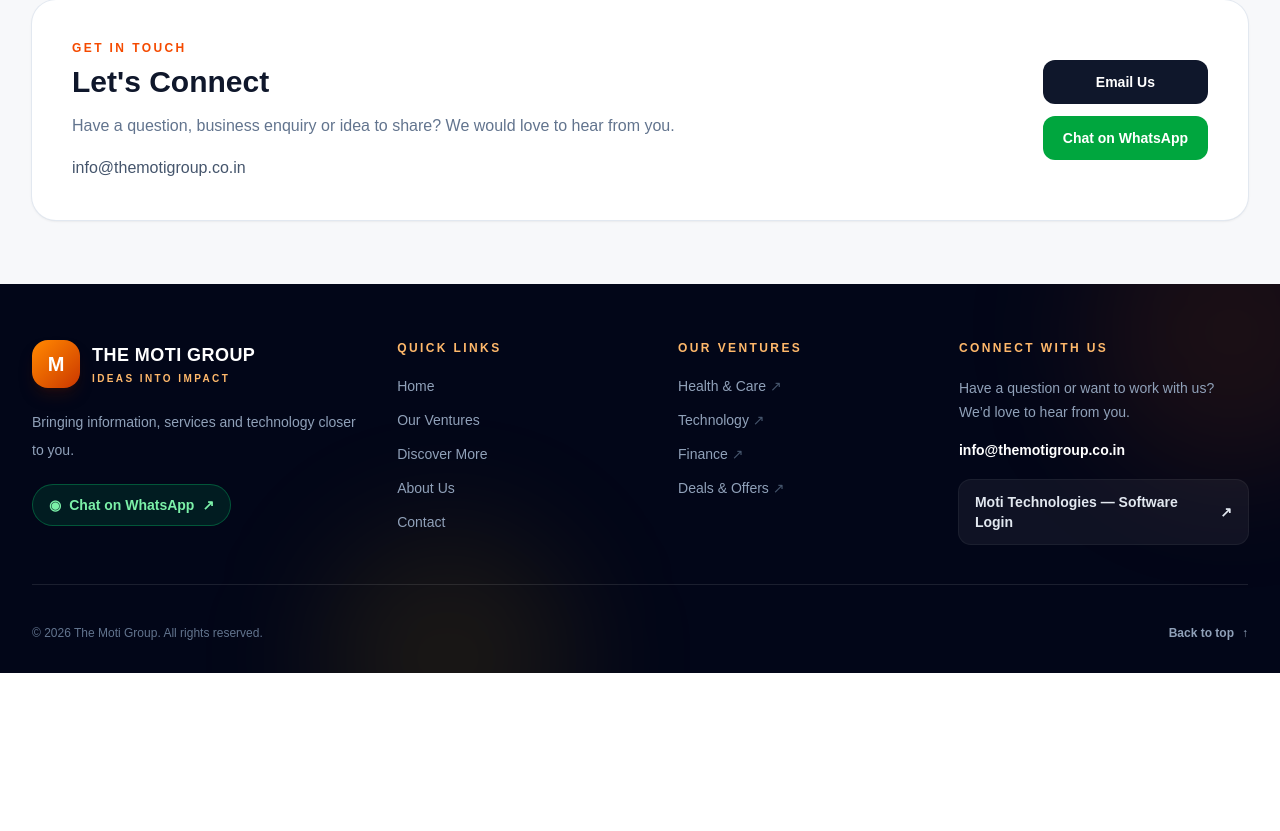
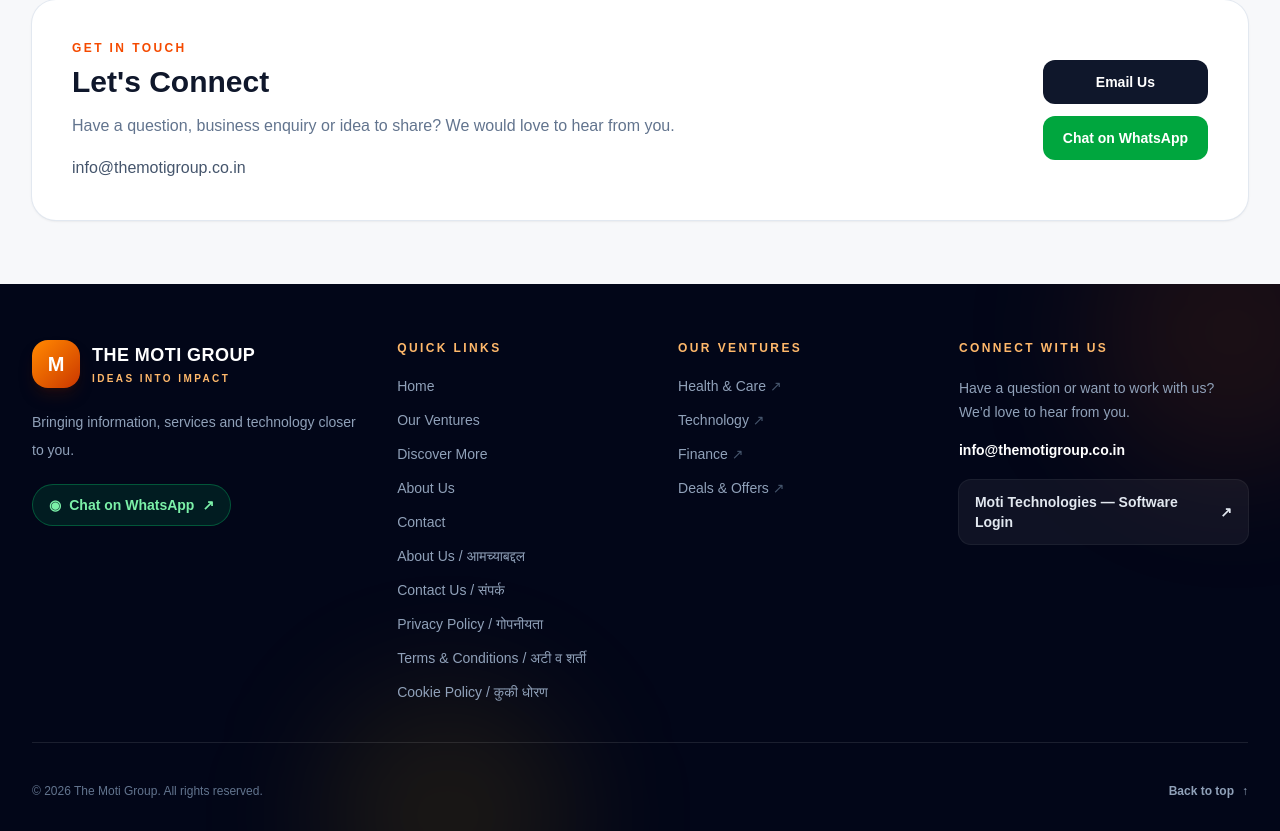
Before and after one commit to aarthak21-beep/themotigroup, a Next.js app: page / in a window 1280 px wide. Shown: the part 3926-4757 px from the top of the page. Before the commit the page ends 4599 px from the top, so only its background shows below. Built offline with nearby package versions, Linux system fonts and the light colour scheme; no server answers.

Commit message:
Link policy and information pages in footer

```diff
--- a/app/page.tsx
+++ b/app/page.tsx
@@ -729,6 +729,11 @@
                 <a href="#trending" className="transition hover:translate-x-1 hover:text-white">{t.latest}</a>
                 <a href="#about" className="transition hover:translate-x-1 hover:text-white">{t.aboutNav}</a>
                 <a href="#contact" className="transition hover:translate-x-1 hover:text-white">{t.contactNav}</a>
+                <a href="/about-us" className="transition hover:translate-x-1 hover:text-white">About Us / आमच्याबद्दल</a>
+                <a href="/contact-us" className="transition hover:translate-x-1 hover:text-white">Contact Us / संपर्क</a>
+                <a href="/privacy-policy" className="transition hover:translate-x-1 hover:text-white">Privacy Policy / गोपनीयता</a>
+                <a href="/terms-and-conditions" className="transition hover:translate-x-1 hover:text-white">Terms & Conditions / अटी व शर्ती</a>
+                <a href="/cookie-policy" className="transition hover:translate-x-1 hover:text-white">Cookie Policy / कुकी धोरण</a>
               </div>
             </div>
 
```
